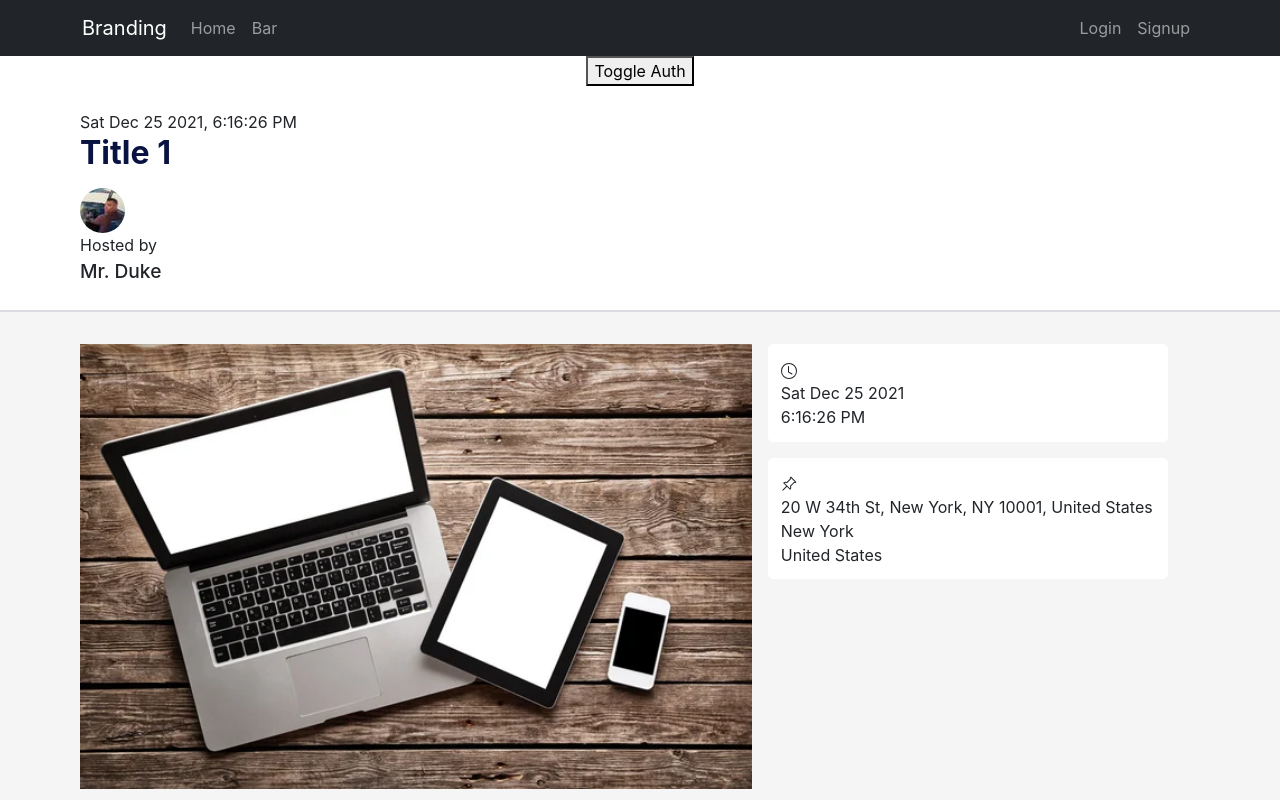
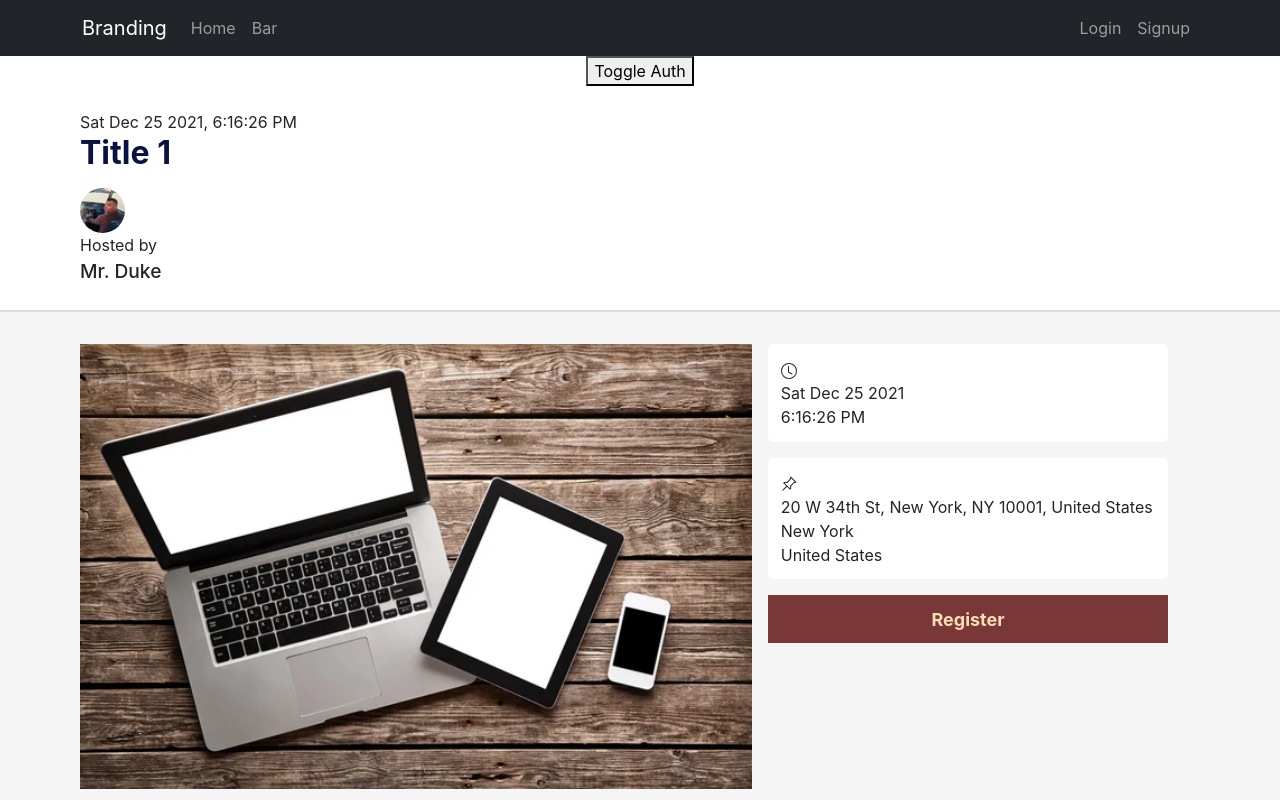
Before and after one commit to cruedo/Eventor, a React (Create React App) app in the folder frontend/: page /events/1 in a window 1280 px wide. Shown: the top 800 px of the page. Built offline with nearby package versions, Linux system fonts and the light colour scheme.

Commit message:
added register button on event detail page (non functional)

```diff
--- a/frontend/src/components/EventDetail/EventDetail.css
+++ b/frontend/src/components/EventDetail/EventDetail.css
@@ -85,6 +85,7 @@ img {
 
 .right-card {
     padding: 0.8rem;
+    margin-bottom: 1rem;
 }
 
 .lrmq {
@@ -103,3 +104,14 @@ img {
         margin: auto;
     }
 }
+
+.reg-btn {
+    width: 100%;
+    background-color: rgb(122, 55, 55);
+    color: wheat;
+    border-style: none;
+    font-weight: 700;
+    font-size: large;
+    padding: 0;
+    height: 3rem;
+}
--- /dev/null
+++ b/frontend/src/components/EventDetail/RegisterButton.js
@@ -0,0 +1,15 @@
+import { useParams } from "react-router-dom"
+import "./EventDetail.css"
+import imag from "../../static/stock-media.jpg"
+import RightDetail from "./RightDetail"
+import dp from "../../static/dp.jpg"
+
+export default function RegisterButton(props) {
+
+
+    return (
+        // <div className="reg-btn-div">
+            <button className="right-card reg-btn">Register</button>
+        // </div>
+    )
+}
--- a/frontend/src/components/EventDetail/RightDetail.js
+++ b/frontend/src/components/EventDetail/RightDetail.js
@@ -1,4 +1,5 @@
 import './EventDetail.css'
+import RegisterButton from './RegisterButton'
 
 export default function RightDetail() {
     let now = new Date()
@@ -63,7 +64,7 @@ export default function RightDetail() {
 
 
 
-            <div className="address white right-card">
+            <div className="white right-card">
                 <div>
                     <svg xmlns="http://www.w3.org/2000/svg" width="16" height="16" fill="currentColor" class="bi bi-pin-angle" viewBox="0 0 16 16">
                         <path d="M9.828.722a.5.5 0 0 1 .354.146l4.95 4.95a.5.5 0 0 1 0 .707c-.48.48-1.072.588-1.503.588-.177 0-.335-.018-.46-.039l-3.134 3.134a5.927 5.927 0 0 1 .16 1.013c.046.702-.032 1.687-.72 2.375a.5.5 0 0 1-.707 0l-2.829-2.828-3.182 3.182c-.195.195-1.219.902-1.414.707-.195-.195.512-1.22.707-1.414l3.182-3.182-2.828-2.829a.5.5 0 0 1 0-.707c.688-.688 1.673-.767 2.375-.72a5.922 5.922 0 0 1 1.013.16l3.134-3.133a2.772 2.772 0 0 1-.04-.461c0-.43.108-1.022.589-1.503a.5.5 0 0 1 .353-.146zm.122 2.112v-.002.002zm0-.002v.002a.5.5 0 0 1-.122.51L6.293 6.878a.5.5 0 0 1-.511.12H5.78l-.014-.004a4.507 4.507 0 0 0-.288-.076 4.922 4.922 0 0 0-.765-.116c-.422-.028-.836.008-1.175.15l5.51 5.509c.141-.34.177-.753.149-1.175a4.924 4.924 0 0 0-.192-1.054l-.004-.013v-.001a.5.5 0 0 1 .12-.512l3.536-3.535a.5.5 0 0 1 .532-.115l.096.022c.087.017.208.034.344.034.114 0 .23-.011.343-.04L9.927 2.028c-.029.113-.04.23-.04.343a1.779 1.779 0 0 0 .062.46z"/>
@@ -74,6 +75,10 @@ export default function RightDetail() {
                     {Event.city} <br/> {Event.country}
                 </div>
             </div>
+
+
+            <RegisterButton />
+
         </div>
     )
 }
```
